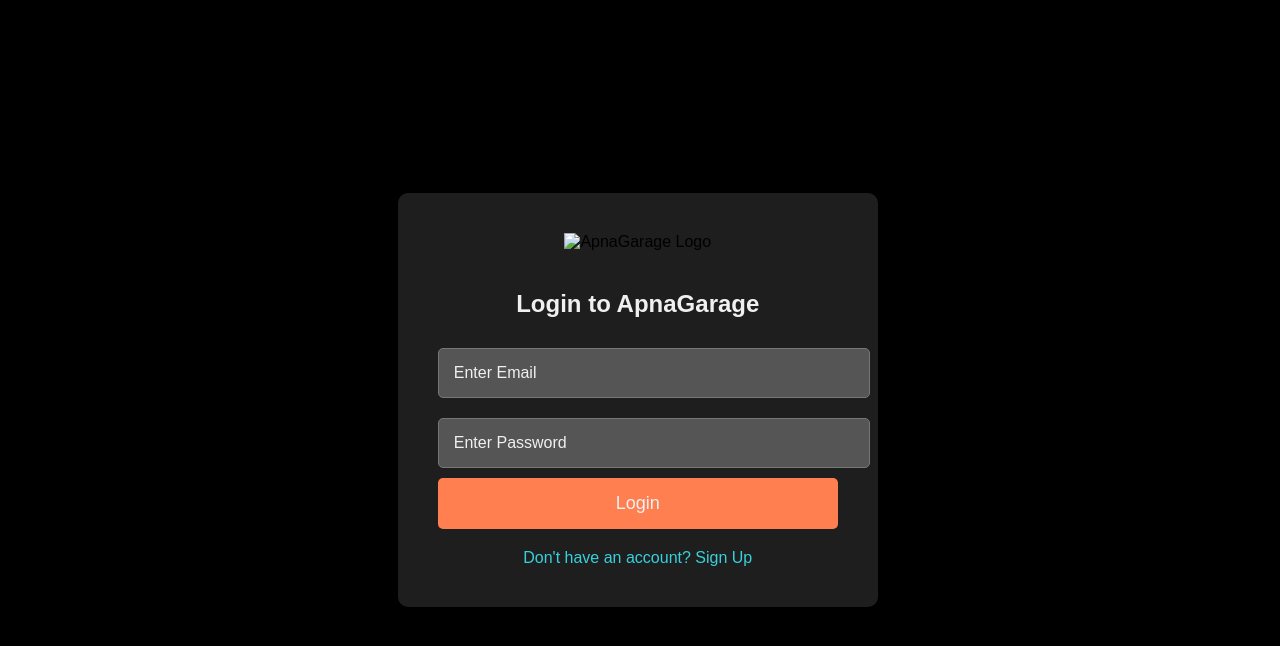
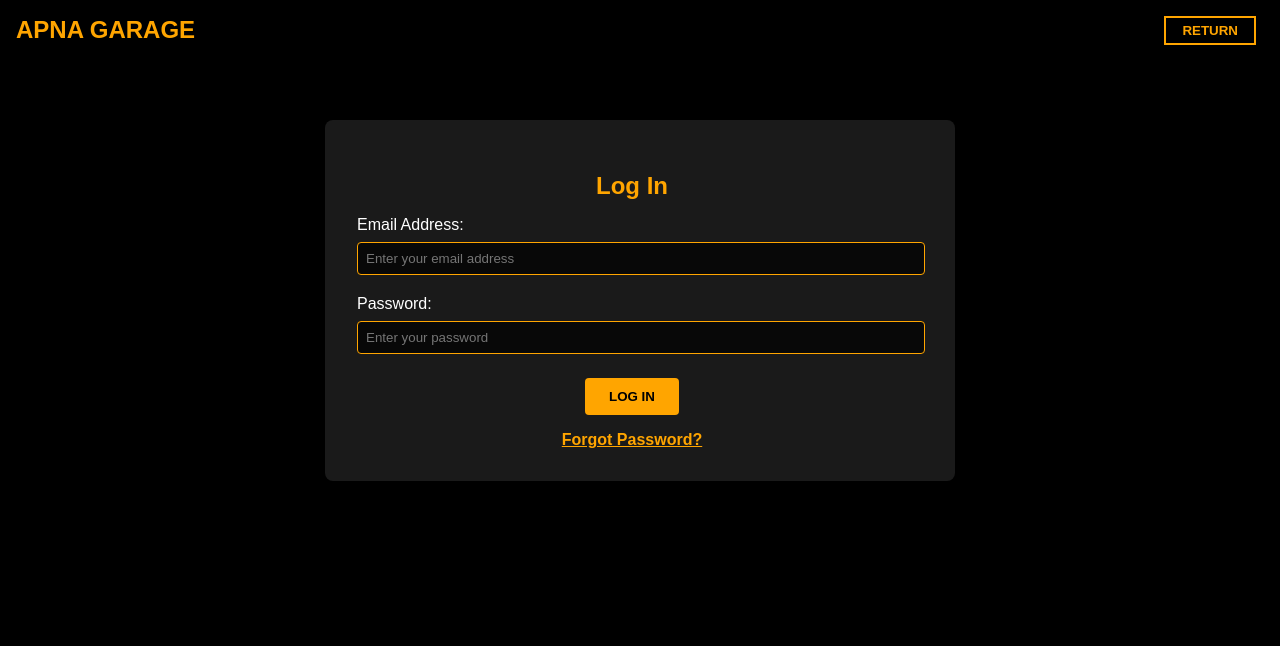
Before and after one commit to hasnainkhurram2/Apna-Garage, a website: page frontend/pages/login.html in a window 1280 px wide. Drawn offline with Linux system fonts and the light colour scheme.

Commit message:
implementing login and reset password

```diff
--- /dev/null
+++ b/frontend/css/login.css
@@ -0,0 +1,112 @@
+/* Navbar */
+.navbar {
+    display: flex;
+    justify-content: space-between;
+    align-items: center;
+    background-color: #000;
+    padding: 1rem;
+    color: orange;
+    font-weight: bold;
+    position: fixed;
+    top: 0;
+    width: 100%;
+    z-index: 1000;
+}
+
+.nav-left h1 {
+    color: orange;
+    margin: 0;
+    font-size: 1.5rem;
+}
+
+.nav-right .nav-button {
+    background-color: #000;
+    color: orange;
+    border: 2px solid orange;
+    padding: 0.3rem 1rem;
+    cursor: pointer;
+    font-weight: bold;
+    margin-right: 40px;
+}
+
+.nav-right .nav-button:hover {
+    background-color: orange;
+    color: black;
+}
+
+/* Body */
+body {
+    background-color: black;
+    color: white;
+    font-family: Arial, sans-serif;
+    margin: 0;
+    padding-top: 70px; /* Offset for navbar */
+}
+
+/* Form Container */
+.form-container {
+    max-width: 550px;
+    margin: 50px auto;
+    padding: 2rem;
+    padding-right: 3rem;
+    background: rgba(255, 255, 255, 0.1);
+    border-radius: 8px;
+    text-align: center;
+    box-shadow: 0 4px 8px rgba(0, 0, 0, 0.5); /* Adds some depth */
+}
+
+.form-container h2 {
+    color: orange;
+    margin-bottom: 1rem;
+}
+
+label {
+    display: block;
+    text-align: left;
+    margin: 1rem 0 0.5rem;
+}
+
+input {
+    width: 100%;
+    padding: 0.5rem;
+    margin-bottom: 0.25rem;
+    border: 1px solid orange;
+    border-radius: 4px;
+    background-color: rgba(0, 0, 0, 0.7);
+    color: white;
+}
+
+/* Submit Button */
+.submit-button {
+    margin-top: 20px;
+    background-color: orange;
+    color: black;
+    padding: 0.7rem 1.5rem;
+    border: none;
+    border-radius: 4px;
+    cursor: pointer;
+    font-weight: bold;
+}
+
+.submit-button:hover {
+    background-color: black;
+    color: orange;
+    border: 2px solid orange;
+}
+
+/* Forgot Password Link */
+.forgot-password {
+    margin-top: 1rem;
+    color: orange;
+}
+
+.forgot-password a {
+    color: orange;
+    text-decoration: underline;
+    font-weight: bold;
+}
+
+.forgot-password a:hover {
+    color: white;
+    text-decoration: none;
+}
--- /dev/null
+++ b/frontend/css/reset_password.css
@@ -0,0 +1,95 @@
+/* Navbar */
+.navbar {
+    display: flex;
+    justify-content: space-between;
+    align-items: center;
+    background-color: #000;
+    padding: 1rem;
+    color: orange;
+    font-weight: bold;
+    position: fixed;
+    top: 0;
+    width: 100%;
+    z-index: 1000;
+}
+
+.nav-left h1 {
+    color: orange;
+    margin: 0;
+    font-size: 1.5rem;
+}
+
+.nav-right .nav-button {
+    background-color: #000;
+    color: orange;
+    border: 2px solid orange;
+    padding: 0.3rem 1rem;
+    cursor: pointer;
+    font-weight: bold;
+    margin-right: 40px;
+}
+
+.nav-right .nav-button:hover {
+    background-color: orange;
+    color: black;
+}
+
+/* Body */
+body {
+    background-color: black;
+    color: white;
+    font-family: Arial, sans-serif;
+    margin: 0;
+    padding-top: 70px; /* Offset for navbar */
+}
+
+/* Form Container */
+.form-container {
+    max-width: 550px;
+    margin: 50px auto;
+    padding: 2rem;
+    padding-right: 3rem;
+    background: rgba(255, 255, 255, 0.1);
+    border-radius: 8px;
+    text-align: center;
+    box-shadow: 0 4px 8px rgba(0, 0, 0, 0.5); /* Adds some depth */
+}
+
+.form-container h2 {
+    color: orange;
+    margin-bottom: 1rem;
+}
+
+label {
+    display: block;
+    text-align: left;
+    margin: 1rem 0 0.5rem;
+}
+
+input {
+    width: 100%;
+    padding: 0.5rem;
+    margin-bottom: 0.25rem;
+    border: 1px solid orange;
+    border-radius: 4px;
+    background-color: rgba(0, 0, 0, 0.7);
+    color: white;
+}
+
+/* Submit Button */
+.submit-button {
+    margin-top: 20px;
+    background-color: orange;
+    color: black;
+    padding: 0.7rem 1.5rem;
+    border: none;
+    border-radius: 4px;
+    cursor: pointer;
+    font-weight: bold;
+}
+
+.submit-button:hover {
+    background-color: black;
+    color: orange;
+    border: 2px solid orange;
+}
--- /dev/null
+++ b/frontend/js/login.js
@@ -0,0 +1,22 @@
+// Redirect to home page
+function redirectToHome() {
+    window.location.href = '../pages/homepage.html';
+}
+
+// Login Form Submission
+const loginForm = document.getElementById('loginForm');
+
+loginForm.addEventListener('submit', function (e) {
+    e.preventDefault(); // Prevent default form submission
+
+    const email = document.getElementById('email').value;
+    const password = document.getElementById('password').value;
+
+    // Simulated login logic
+    if (email && password) {
+        alert(`Welcome, ${email}!`);
+        window.location.href = '../pages/customerDashboard.html'; // Redirect to customer dashboard or generic dashboard
+    } else {
+        alert('Please enter valid credentials.');
+    }
+});
--- a/frontend/pages/login.html
+++ b/frontend/pages/login.html
@@ -1,168 +1,42 @@
 <!DOCTYPE html>
 <html lang="en">
-  <head>
-    <meta charset="UTF-8" />
-    <meta http-equiv="X-UA-Compatible" content="IE=edge" />
-    <meta name="viewport" content="width=device-width, initial-scale=1.0" />
-    <title>ApnaGarage - Login</title>
-    <style>
-      body {
-        font-family: 'Poppins', sans-serif;
-        margin: 0;
-        padding: 0;
-        display: flex;
-        justify-content: center;
-        align-items: center;
-        height: 100vh;
-        background-color: #000; /* Set solid black background */
-      }
-
-      .container {
-        background: #1e1e1e;
-        border-radius: 10px;
-        box-shadow: 0 15px 25px rgba(0, 0, 0, 0.2);
-        padding: 40px;
-        width: 100%;
-        max-width: 400px;
-        text-align: center;
-      }
-
-      h2 {
-        color: #f0f0f0;
-        margin-bottom: 20px;
-        font-size: 24px;
-      }
-
-      input[type='email'],
-      input[type='password'] {
-        background-color: #555;
-        color: #f0f0f0;
-        width: 100%;
-        padding: 15px;
-        margin: 10px 0;
-        border: 1px solid #777;
-        border-radius: 5px;
-        font-size: 16px;
-        transition: all 0.3s;
-      }
-
-      /* Placeholder text color */
-      input::placeholder {
-        color: #f0f0f0;
-        opacity: 1;
-      }
-
-      input[type='email']:focus,
-      input[type='password']:focus {
-        border-color: #36d1dc;
-        box-shadow: 0 0 8px rgba(54, 209, 220, 0.2);
-      }
-
-      button {
-        width: 100%;
-        padding: 15px;
-        background: #ff7f50; /* Set button color to orange */
-        color: #f0f0f0;
-        border: none;
-        border-radius: 5px;
-        font-size: 18px;
-        cursor: pointer;
-        transition: background-color 0.3s;
-      }
-
-      button:hover {
-        background: #e67300; /* Darker orange on hover */
-      }
-
-      .error {
-        color: #ff4e50;
-        font-size: 0.9rem;
-        margin-top: 10px;
-      }
-
-      .link {
-        display: block;
-        margin-top: 20px;
-        color: #36d1dc;
-        text-decoration: none;
-      }
-
-      .link:hover {
-        text-decoration: underline;
-      }
-
-      .logo {
-        width: 150px;
-        margin-bottom: 20px;
-      }
-    </style>
-  </head>
-  <body>
-    <div class="container">
-      <img src="images/symbol.jpg" alt="ApnaGarage Logo" class="logo" />
-
-      <h2>Login to ApnaGarage</h2>
-      <form id="loginForm">
-        <input
-          type="email"
-          id="email"
-          name="email"
-          placeholder="Enter Email"
-          required
-        />
-        <input
-          type="password"
-          id="password"
-          name="password"
-          placeholder="Enter Password"
-          required
-        />
-        <button type="submit">Login</button>
-        <p class="error" id="error"></p>
-        <a href="./signup.html" class="link">Don't have an account? Sign Up</a>
-      </form>
+<head>
+    <meta charset="UTF-8">
+    <meta name="viewport" content="width=device-width, initial-scale=1.0">
+    <title>Login - ApnaGarage</title>
+    <link rel="stylesheet" href="../css/login.css">
+</head>
+<body>
+    <!-- Navbar -->
+    <div class="navbar">
+        <div class="nav-left">
+            <h1>APNA GARAGE</h1>
+        </div>
+        <div class="nav-right">
+            <button class="nav-button" onclick="redirectToHome()">RETURN</button>
+        </div>
     </div>
 
-    <script>
-      const loginForm = document.getElementById('loginForm');
-      const errorElement = document.getElementById('error');
+    <!-- Login Form -->
+    <div class="form-container">
+        <h2>Log In</h2>
+        <form id="loginForm">
+            <label for="email">Email Address:</label>
+            <input type="email" id="email" name="email" placeholder="Enter your email address" required>
 
-      loginForm.addEventListener('submit', async function (e) {
-        e.preventDefault();
+            <label for="password">Password:</label>
+            <input type="password" id="password" name="password" placeholder="Enter your password" required>
 
-        const email = document.getElementById('email').value;
-        const password = document.getElementById('password').value;
+            <!-- Login Button -->
+            <button type="submit" class="submit-button">LOG IN</button>
 
-        try {
-          const response = await fetch(
-            'http://localhost:3000/api/v1/customers/login',
-            {
-              method: 'POST',
-              headers: {
-                'Content-Type': 'application/json',
-              },
-              body: JSON.stringify({
-                email: email,
-                password: password,
-              }),
-            }
-          );
+            <!-- Forgot Password -->
+            <div class="forgot-password">
+                <a href="../pages/reset_password.html">Forgot Password?</a>
+            </div>
+        </form>
+    </div>
 
-          const data = await response.json();
-
-          if (response.ok) {
-            alert(data.message);
-            // Redirect or take further actions based on login success
-          } else {
-            errorElement.textContent =
-              data.message || 'Login failed. Please try again.';
-          }
-        } catch (error) {
-          errorElement.textContent =
-            'An error occurred. Please try again later.';
-        }
-      });
-    </script>
-
-  </body>
+    <script src="../js/login.js"></script>
+</body>
 </html>
```
Also changed, not shown: frontend/js/reset_password.js (added, +24 -0 lines), frontend/pages/reset_password.html (added, +39 -0 lines).
